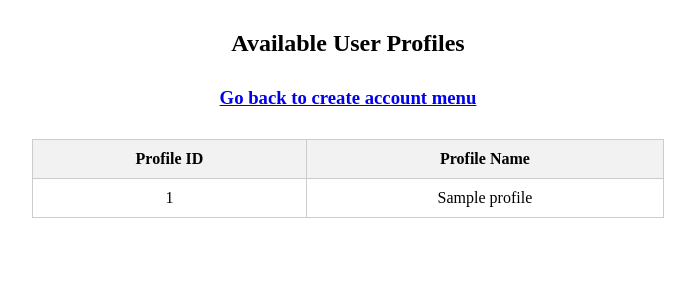
After one commit to OCodeJK/CSIT314_Macs, a Flask app: page /admin/view_profiles in a window 1280 px wide. The commit adds this page. Shown: the top 300 px of the page, without its empty margins (292-987 px from the left). Run offline with Flask 3, Linux system fonts and the light colour scheme; a database or web service that is not in the repository returns one stand-in record (values such as "Sample title"); some libraries are stand-ins or nearby versions.

Commit message:
added view all profile page

```diff
--- /dev/null
+++ b/boundary/UserAdminViewProfilePage.py
@@ -0,0 +1,9 @@
+from flask import Blueprint, render_template
+from control.UserAdminViewProfController import UserAdminViewProfController
+
+view_prof = Blueprint("view_prof", __name__)
+
+@view_prof.route("/admin/view_profiles")
+def display_profiles():
+    profiles = UserAdminViewProfController.UserAdminViewProf()
+    return render_template("view_profile.html", profiles=profiles)
--- /dev/null
+++ b/control/UserAdminViewProfController.py
@@ -0,0 +1,5 @@
+from entity.UserProfile import UserProfile
+
+class UserAdminViewProfController():
+    def UserAdminViewProf():
+        return UserProfile.ViewUserProfile()
--- a/entity/UserAccount.py
+++ b/entity/UserAccount.py
@@ -149,7 +149,7 @@ class UserAccount:
             conn = db_connection()
             cur = conn.cursor()
             cur.execute("""
-                SELECT a.userid, a.username, p.profilename
+                SELECT a.userid, a.username, p.profilename, a.suspend
                 FROM account a
                 JOIN profile p ON a.profileid = p.profileid
                 WHERE a.username ILIKE %s
--- a/entity/UserProfile.py
+++ b/entity/UserProfile.py
@@ -25,3 +25,18 @@ class UserProfile:
             print("DB Error:", e)
             conn.rollback()
             return False
+
+    @staticmethod
+    def ViewUserProfile():
+        try:
+            conn = db_connection()
+            cur = conn.cursor()
+            cur.execute("SELECT profileid, profilename FROM profile ORDER BY profileid")
+            profiles = cur.fetchall()
+            return profiles
+        except Exception as e:
+            print("DB error:", e)
+            return None
+        finally:
+            cur.close()
+            conn.close()
--- a/main.py
+++ b/main.py
@@ -3,6 +3,7 @@ from boundary.LoginPage import login_ui
 from boundary.UserAdminCreateAccountPage import register_ui
 from boundary.UserAdminCreateProfilePage import register_profile_ui
 from boundary.UserAdminViewAccPage import view_acc
+from boundary.UserAdminViewProfilePage import view_prof
 from boundary.UserAdminUpdateAccPage import update_user_ui
 
 
@@ -12,6 +13,7 @@ app.register_blueprint(register_ui)
 app.register_blueprint(register_profile_ui)
 app.register_blueprint(view_acc)
 app.register_blueprint(update_user_ui)
+app.register_blueprint(view_prof)
 
 
 if __name__ == "__main__":
--- a/templates/register_account.html
+++ b/templates/register_account.html
@@ -30,6 +30,11 @@
     </a>
 
     <br><br>
+    <a href="/admin/view_profiles">
+        <button type="button">View existing profiles</button>
+    </a>
+
+    <br><br>
     <a href="/admin/view_accounts">
         <button type="button">View existing account</button>
     </a>
--- /dev/null
+++ b/templates/view_profile.html
@@ -0,0 +1,31 @@
+<!DOCTYPE html>
+<html>
+<head>
+    <title>View Profiles</title>
+    <style>
+        table { width: 50%; margin: 30px auto; border-collapse: collapse; }
+        th, td { padding: 10px; border: 1px solid #ccc; text-align: center; }
+        th { background-color: #f2f2f2; }
+        h2,h3 {
+            text-align: center;
+            margin-top: 30px;
+        }
+    </style>
+</head>
+<body>
+    <h2 style="text-align:center;">Available User Profiles</h2>
+    <h3><a href="/admin/create_user">Go back to create account menu</a></h3>
+    <table>
+        <tr>
+            <th>Profile ID</th>
+            <th>Profile Name</th>
+        </tr>
+        {% for profile in profiles %}
+        <tr>
+            <td>{{ profile[0] }}</td>
+            <td>{{ profile[1] }}</td>
+        </tr>
+        {% endfor %}
+    </table>
+</body>
+</html>
```
